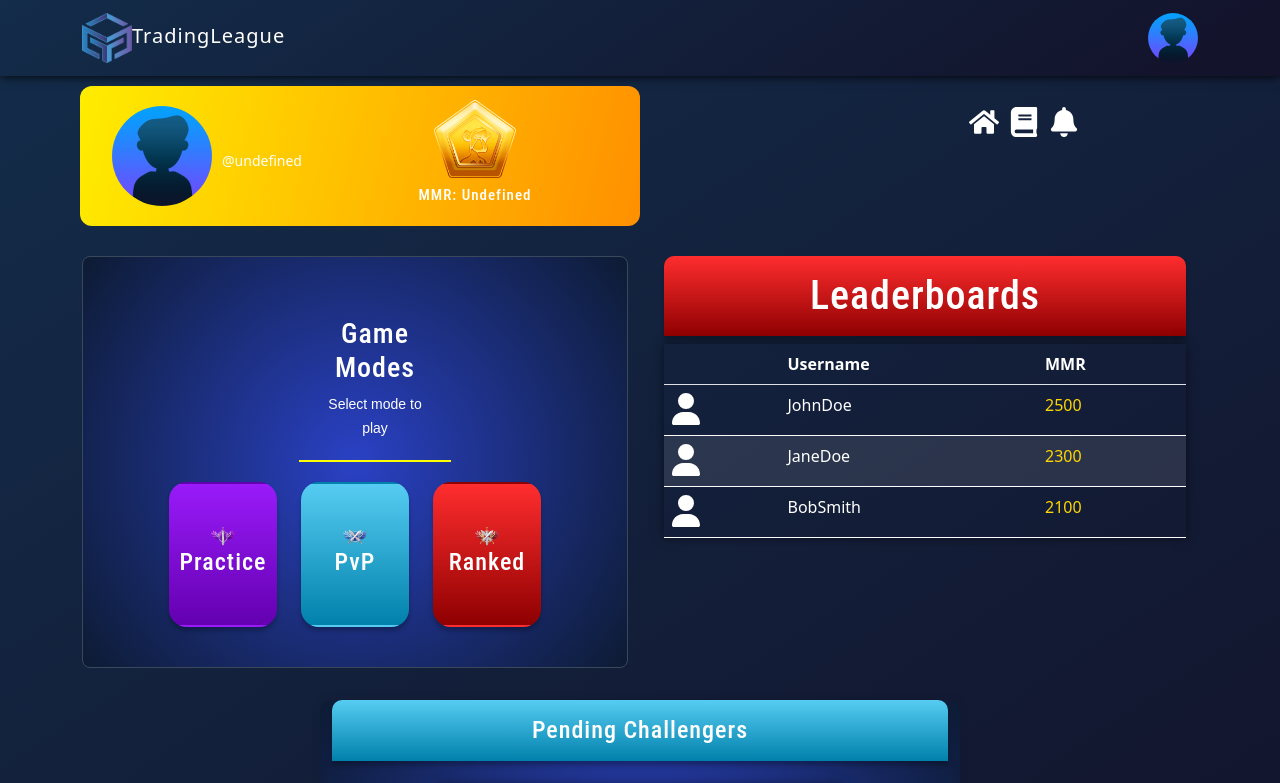
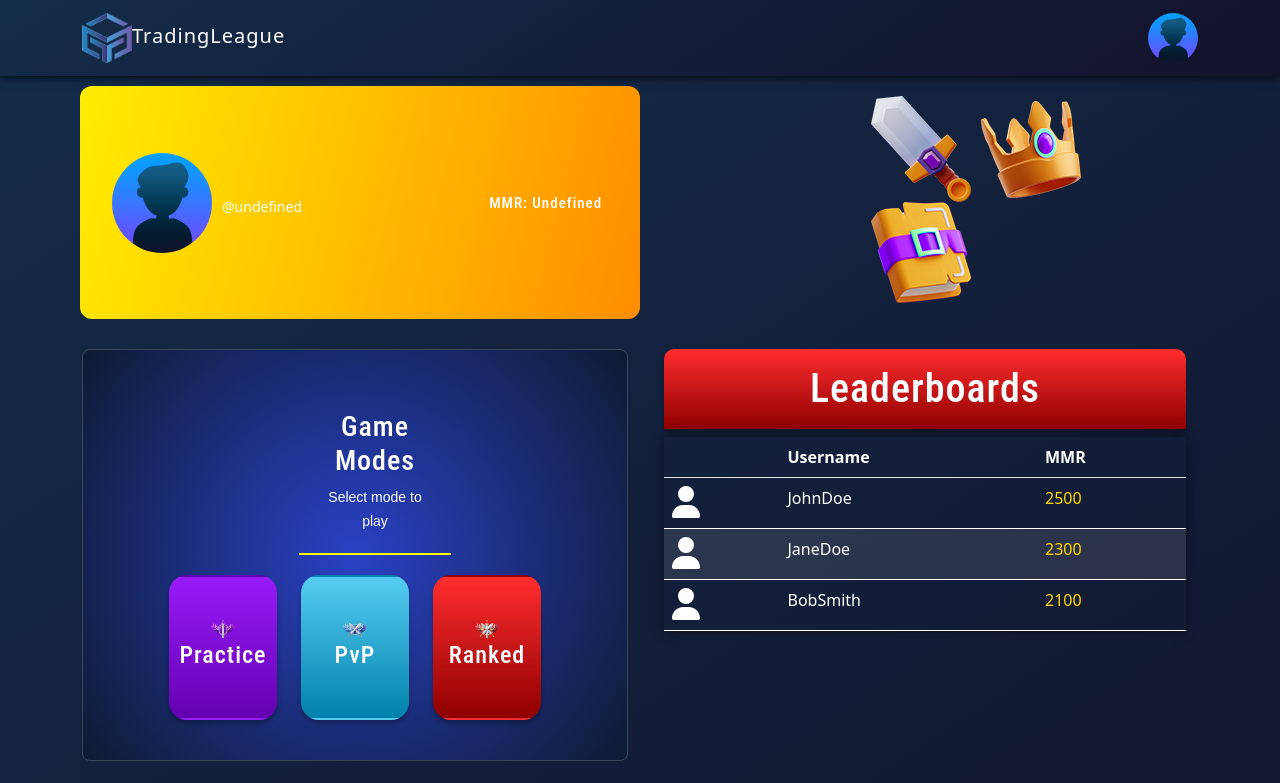
Before and after one commit to DevgenX/TradingLeague, a React (Create React App) app in the folder client/: page / in a window 1280 px wide. Shown: the top 783 px of the page. Built offline with nearby package versions, Linux system fonts and the light colour scheme.

Commit message:
Made the user badge to be dynamic upon logging in, now based on user current mmr

```diff
--- a/client/src/components/Navbar/Navbar.jsx
+++ b/client/src/components/Navbar/Navbar.jsx
@@ -7,7 +7,9 @@ import { useAppContext } from "../../context/appContext";
 import { Container, Row, Col } from "react-bootstrap";
 import "bootstrap/dist/css/bootstrap.min.css";
 import UserImage from "../common/UserImage";
-import badge from "../../assets/badge/Ape.svg";
+import Challenger from "../../assets/ledgers/challengers.png";
+import Ranking from "../../assets/ledgers/ranking.png";
+import History from "../../assets/ledgers/history.png";
 
 const Navbar = () => {
   const { user } = useAppContext();
@@ -24,8 +26,8 @@ const Navbar = () => {
             </div>
           </div>
           <div className="badge">
-            <img src={badge} alt="" />
-            {/* <UserImage user={user} /> */}
+            {/* <img src={badge} alt="" /> */}
+            <UserImage user={user} />
             <h4>{`MMR: ${user?.mmr}`}</h4>
           </div>
         </Col>
@@ -34,17 +36,17 @@ const Navbar = () => {
             <ul>
               <li className="item">
                 <Link to="/" style={{ color: "white" }}>
-                  <FaHome />
+                  <img src={Challenger} alt="" />
                 </Link>
               </li>
               <li className="item">
                 <Link to="/ranking" style={{ color: "white" }}>
-                  <FaBook />
+                  <img src={Ranking} alt="" />
                 </Link>
               </li>
               <li className="item">
                 <Link to="/" style={{ color: "white" }}>
-                  <FaBell />
+                  <img src={History} />
                 </Link>
               </li>
             </ul>
--- a/client/src/components/common/UserImage.jsx
+++ b/client/src/components/common/UserImage.jsx
@@ -4,7 +4,7 @@ const UserImage = ({ user }) => {
       {user && (
         <div className="badge-container">
           <img
-            src={`../../assets/badge/${
+            src={require(`../../assets/badge/${
               user.mmr > 2999
                 ? `Quant`
                 : user.mmr > 1799 && user.mmr < 3000
@@ -14,7 +14,7 @@ const UserImage = ({ user }) => {
                 : user.mmr > 349 && user.mmr < 900
                 ? `Scalper`
                 : "Fomo"
-            }.svg`}
+            }.svg`)}
             className="badge-img"
             alt=""
           />
```
